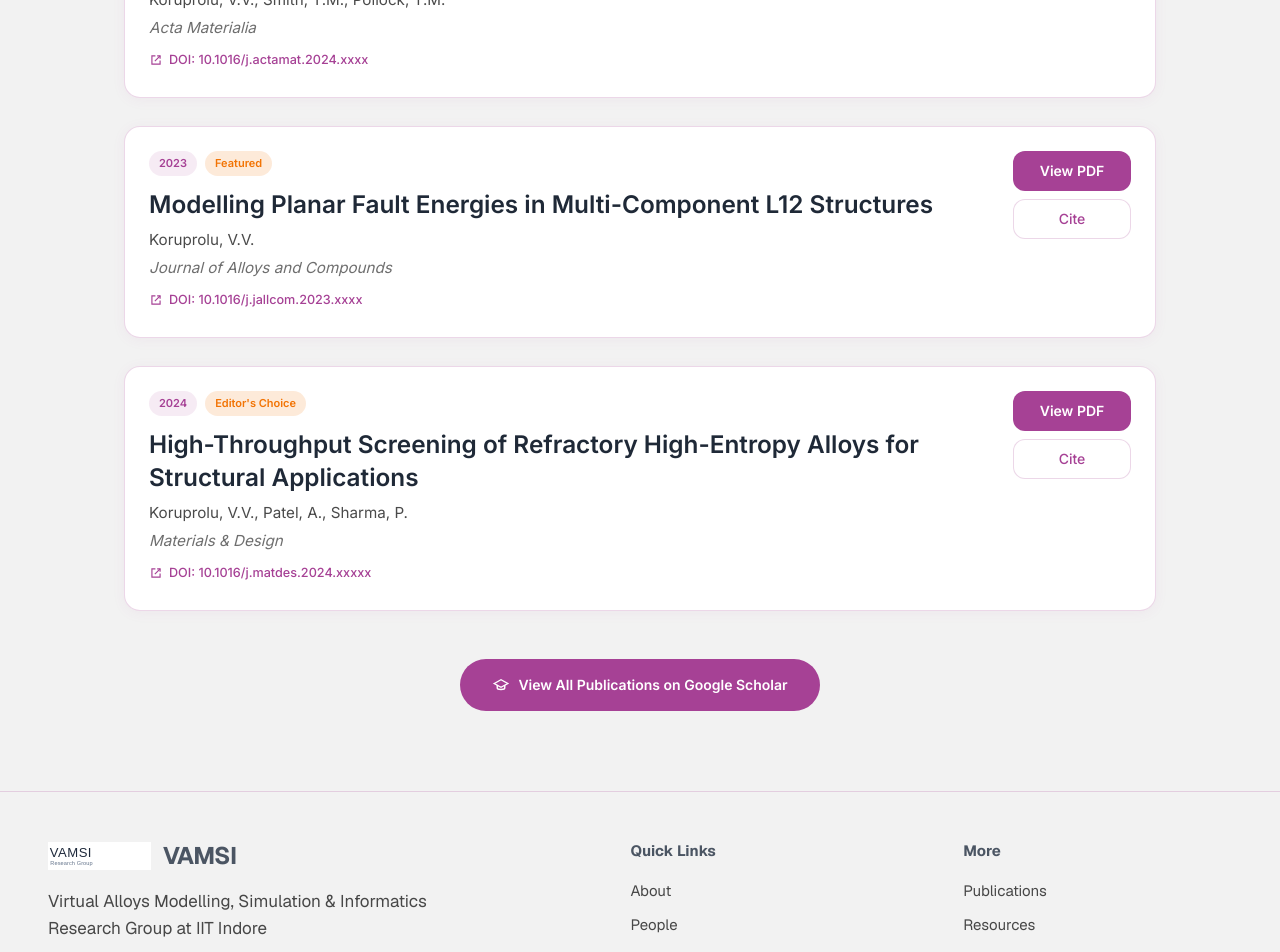
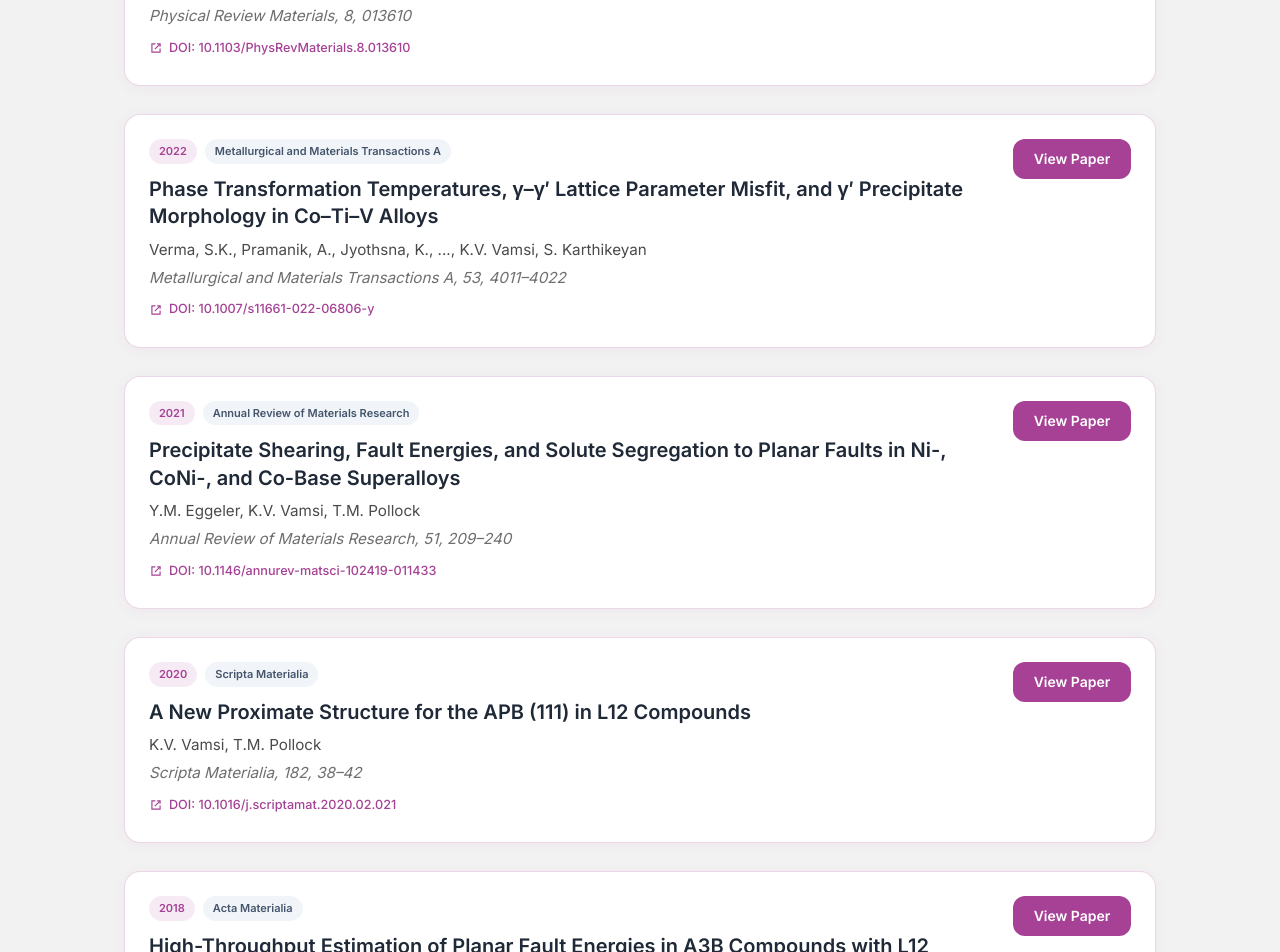
Before and after one commit to mohitgarhewal/Vamsi_Portfolio, a Next.js app: page /publications in a window 1280 px wide. Shown: the part 480-1432 px from the top of the page. Built offline with nearby package versions, Linux system fonts and the light colour scheme.

Commit message:
about deleted, publications added and jrf added

```diff
--- a/src/app/about/page.js
+++ /dev/null
@@ -1,76 +0,0 @@
-import Image from "next/image";
-import Header from "@/components/Header";
-import Footer from "@/components/Footer";
-
-export default function AboutPage() {
-  return (
-    <div className="min-h-screen bg-[#F2F2F2] text-[#0D0D0D]">
-      <Header />
-
-      <main className="mx-auto w-full max-w-[1240px] px-4 py-10 sm:px-6 md:px-8 lg:px-10">
-        <section className="rounded-2xl border border-slate-200 bg-white p-6 shadow-[0_8px_24px_rgba(15,23,42,0.06)] sm:p-8">
-          <h1 className="text-3xl font-bold tracking-tight text-[#1F2937] sm:text-4xl">About</h1>
-
-          <div className="mt-6 flex justify-center">
-            <Image
-              src="/logo.png"
-              alt="VAMSI research group"
-              width={520}
-              height={330}
-              priority
-              className="h-auto w-full max-w-[520px] rounded-2xl border border-slate-200 object-cover shadow-[0_10px_30px_rgba(15,23,42,0.12)]"
-            />
-          </div>
-
-          <div className="mt-5 space-y-6 text-[1.02rem] leading-relaxed text-[#0D0D0D]/85">
-            <p>
-              I am thrilled to introduce the Virtual Alloys Modelling, Simulation &amp; Informatics (VAMSI)
-              Research Group at the Indian Institute of Technology Indore (IITI). We extend a warm invitation
-              to enthusiastic students who are eager to join our innovative research efforts. Our group is
-              committed to advancing the field of materials science and engineering, with a primary focus on
-              comprehending deformation behaviour and developing high-throughput techniques and tailored frameworks
-              for investigating materials suitable for structural applications and beyond. Our ultimate objective
-              is to establish Integrated Computational Materials Engineering (ICME) frameworks that seamlessly
-              combine models across various processes and length scales, along with tools designed to address
-              multi-physics challenges. This integrated approach can potentially revolutionize materials discovery
-              by accelerating the development of innovative materials.
-            </p>
-
-            <p>
-              At the VAMSI Research Group, we aim to tackle fundamental deformation-related issues by integrating
-              physics-based models with underlying phenomenology. We achieve this by employing atomistic simulations,
-              computational thermodynamics, and analytical modelling. Within our research group, we will explore the
-              following key areas:
-            </p>
-
-            <ul className="list-disc space-y-3 pl-6">
-              <li>
-                <span className="font-semibold text-[#1F2937]">Understanding Deformation Mechanisms:</span> We aim
-                to unravel the intricate mechanisms underlying material deformation and develop a mechanistic approach
-                to alloy design. This understanding will guide us in creating materials with enhanced structural
-                integrity.
-              </li>
-              <li>
-                <span className="font-semibold text-[#1F2937]">
-                  High-Throughput Exploration of Complex Composition Domains:
-                </span>{" "}
-                Our group will pioneer high-throughput methods and frameworks to explore intricate and previously
-                uncharted composition domains within Multi-Principal Element Alloys (MPEAs), especially tailored for
-                high-temperature structural applications.
-              </li>
-              <li>
-                <span className="font-semibold text-[#1F2937]">
-                  Integrated Computational Materials Engineering (ICME) Frameworks:
-                </span>{" "}
-                We are dedicated to establishing ICME frameworks that seamlessly integrate models from diverse
-                processes and length scales. Additionally, we will integrate tools to tackle multi-physics problems.
-              </li>
-            </ul>
-          </div>
-        </section>
-      </main>
-
-      <Footer />
-    </div>
-  );
-}
--- a/src/app/resources/page.js
+++ b/src/app/resources/page.js
@@ -40,7 +40,6 @@ const softwareTools = [
     description: "Tools for atomistic dynamics and thermodynamic studies.",
     items: [
       { label: "LAMMPS", href: "https://www.lammps.org/#gsc.tab=0" },
-      { label: "pycalphad", href: "https://pycalphad.org/docs/latest/" },
     ],
   },
   {
--- a/src/components/Header.js
+++ b/src/components/Header.js
@@ -6,7 +6,6 @@ import { AnimatePresence, motion } from "framer-motion";
 import { useEffect, useState } from "react";
 
 const NAV_ITEMS = [
-  { label: "About", href: "/about" },
   { label: "People", href: "/people" },
   { label: "Research", href: "/research" },
   { label: "Projects", href: "/projects" },
--- a/src/components/Hero.js
+++ b/src/components/Hero.js
@@ -22,7 +22,7 @@ export default function Hero() {
           <h1
             className="text-[1.5rem] font-semibold leading-[1.06] tracking-[-0.02em] text-[#1F2937] sm:text-[1.85rem] lg:text-[2.35rem]"
           >
-            Welcome to Virtual Alloys Modelling, Simulation &amp; Informatics
+            Virtual Alloys Modelling, Simulation &amp; Informatics
             (VAMSI) Research Group
           </h1>
 
@@ -73,11 +73,28 @@ export default function Hero() {
 
       <section id="about" className="relative left-1/2 w-screen -translate-x-1/2 scroll-mt-28">
         <div className="mx-auto max-w-[1320px] px-6 py-12 sm:px-8 sm:py-14 lg:py-18">
-          <p className="mx-auto max-w-4xl text-center text-lg font-normal leading-[1.7] tracking-[0.005em] text-[#0D0D0D]/75 sm:text-xl">
-            We develop computational frameworks for the design of advanced
-            alloys by integrating atomistic simulations, thermodynamics, and
-            data-driven approaches across multiple length scales.
-          </p>
+          <div className="mx-auto max-w-4xl space-y-5 text-base font-normal leading-[1.75] text-[#0D0D0D]/75 sm:text-[1.05rem]">
+            <p>
+              I am pleased to introduce the Virtual Alloys Modelling, Simulation &amp; Informatics (VAMSI)
+              Research Group at the Indian Institute of Technology Indore (IITI). We warmly invite motivated
+              and curious students to join our research efforts.
+            </p>
+            <p>
+              Our group focuses on advancing materials science and engineering, with particular emphasis on
+              understanding deformation behaviour and developing high-throughput methods and tailored
+              computational frameworks for structural materials and beyond. A central goal of our work is to
+              establish Integrated Computational Materials Engineering (ICME) frameworks that connect models
+              across multiple processes and length scales, while incorporating tools to address complex
+              multi-physics challenges. This integrated approach has the potential to significantly accelerate
+              materials discovery and design.
+            </p>
+            <p>
+              At VAMSI, we aim to address fundamental questions in deformation by combining physics-based
+              models with underlying phenomenology. Our approach integrates atomistic simulations,
+              computational thermodynamics, analytical modelling, high-throughput modelling, and materials
+              informatics.
+            </p>
+          </div>
         </div>
       </section>
     </>
--- a/src/components/Joining.js
+++ b/src/components/Joining.js
@@ -15,9 +15,9 @@ const opportunities = [
     icon: "microscope",
   },
   {
-    title: "Collaborations",
-    description: "Open to academic and industrial research partnerships",
-    icon: "users",
+    title: "JRF",
+    description: "Junior Research Fellowship for motivated graduates to contribute to cutting-edge atomistic simulations and alloy design projects",
+    icon: "jrf",
   },
 ];
 
--- a/src/components/Publications.js
+++ b/src/components/Publications.js
@@ -11,30 +11,63 @@ const inter = Inter({
 const publications = [
   {
     year: "2024",
-    status: "High Impact",
-    title: "Integrated Computational Approach for Designing High-Temperature Ni-Based Superalloys",
-    authors: "Koruprolu, V.V., Smith, T.M., Pollock, T.M.",
-    journal: "Acta Materialia",
-    doi: "10.1016/j.actamat.2024.xxxx",
-    pdf: "#",
+    status: "Physical Review Materials",
+    title: "Antiphase Boundaries in Intermetallics: Proximate Structures, Formation Energies, and Chemical Stability",
+    authors: "K.V. Vamsi, Ram Seshadri",
+    journal: "Physical Review Materials",
+    volume: "8, 013610",
+    doi: "10.1103/PhysRevMaterials.8.013610",
+    scholarUrl: "https://doi.org/10.1103/PhysRevMaterials.8.013610",
   },
   {
-    year: "2023",
-    status: "Featured",
-    title: "Modelling Planar Fault Energies in Multi-Component L12 Structures",
-    authors: "Koruprolu, V.V.",
-    journal: "Journal of Alloys and Compounds",
-    doi: "10.1016/j.jallcom.2023.xxxx",
-    pdf: "#",
+    year: "2022",
+    status: "Metallurgical and Materials Transactions A",
+    title: "Phase Transformation Temperatures, γ–γ′ Lattice Parameter Misfit, and γ′ Precipitate Morphology in Co–Ti–V Alloys",
+    authors: "Verma, S.K., Pramanik, A., Jyothsna, K., ..., K.V. Vamsi, S. Karthikeyan",
+    journal: "Metallurgical and Materials Transactions A",
+    volume: "53, 4011–4022",
+    doi: "10.1007/s11661-022-06806-y",
+    scholarUrl: "https://doi.org/10.1007/s11661-022-06806-y",
   },
   {
-    year: "2024",
-    status: "Editor's Choice",
-    title: "High-Throughput Screening of Refractory High-Entropy Alloys for Structural Applications",
-    authors: "Koruprolu, V.V., Patel, A., Sharma, P.",
-    journal: "Materials & Design",
-    doi: "10.1016/j.matdes.2024.xxxxx",
-    pdf: "#",
+    year: "2021",
+    status: "Annual Review of Materials Research",
+    title: "Precipitate Shearing, Fault Energies, and Solute Segregation to Planar Faults in Ni-, CoNi-, and Co-Base Superalloys",
+    authors: "Y.M. Eggeler, K.V. Vamsi, T.M. Pollock",
+    journal: "Annual Review of Materials Research",
+    volume: "51, 209–240",
+    doi: "10.1146/annurev-matsci-102419-011433",
+    scholarUrl: "https://doi.org/10.1146/annurev-matsci-102419-011433",
+  },
+  {
+    year: "2020",
+    status: "Scripta Materialia",
+    title: "A New Proximate Structure for the APB (111) in L12 Compounds",
+    authors: "K.V. Vamsi, T.M. Pollock",
+    journal: "Scripta Materialia",
+    volume: "182, 38–42",
+    doi: "10.1016/j.scriptamat.2020.02.021",
+    scholarUrl: "https://doi.org/10.1016/j.scriptamat.2020.02.021",
+  },
+  {
+    year: "2018",
+    status: "Acta Materialia",
+    title: "High-Throughput Estimation of Planar Fault Energies in A3B Compounds with L12 Structure",
+    authors: "K.V. Vamsi, S. Karthikeyan",
+    journal: "Acta Materialia",
+    volume: "145, 532–542",
+    doi: "10.1016/j.actamat.2017.11.051",
+    scholarUrl: "https://doi.org/10.1016/j.actamat.2017.11.051",
+  },
+  {
+    year: "2017",
+    status: "Scripta Materialia",
+    title: "Yield Anomaly in L12 Co3AlxW1−x vis-à-vis Ni3Al",
+    authors: "K.V. Vamsi, S. Karthikeyan",
+    journal: "Scripta Materialia",
+    volume: "130, 269–273",
+    doi: "10.1016/j.scriptamat.2016.11.019",
+    scholarUrl: "https://doi.org/10.1016/j.scriptamat.2016.11.019",
   },
 ];
 
@@ -75,7 +108,7 @@ function ScholarIcon() {
       fill="none"
       stroke="currentColor"
       strokeWidth="1.9"
-      className="h-4.5 w-4.5"
+      className="h-4 w-4"
       aria-hidden="true"
     >
       <path d="m3 10 9-5 9 5-9 5-9-5Z" />
@@ -103,7 +136,7 @@ export default function Publications() {
         <div className="mt-12 space-y-6 md:mt-16 md:space-y-7">
           {publications.map((item, index) => (
             <motion.article
-              key={`${item.title}-${item.year}`}
+              key={`${item.doi}`}
               custom={index}
               variants={cardVariants}
               initial="hidden"
@@ -119,21 +152,23 @@ export default function Publications() {
                     <span className="rounded-full bg-[#BF7AB4]/15 px-2.5 py-1 text-[11px] font-semibold text-[#A64195]">
                       {item.year}
                     </span>
-                    <span className="rounded-full bg-[#F27405]/15 px-2.5 py-1 text-[11px] font-semibold text-[#F27405]">
+                    <span className="rounded-full bg-slate-100 px-2.5 py-1 text-[11px] font-semibold text-slate-600">
                       {item.status}
                     </span>
                   </div>
 
-                  <h3 className="text-[1.34rem] font-semibold leading-snug text-[#1F2937] md:text-[1.52rem]">
+                  <h3 className="text-[1.1rem] font-semibold leading-snug text-[#1F2937] md:text-[1.25rem]">
                     {item.title}
                   </h3>
 
                   <p className="mt-2 text-sm text-[#0D0D0D]/75 md:text-[0.95rem]">{item.authors}</p>
 
-                  <p className="mt-1.5 text-sm italic text-[#0D0D0D]/60 md:text-[0.95rem]">{item.journal}</p>
+                  <p className="mt-1.5 text-sm italic text-[#0D0D0D]/60 md:text-[0.95rem]">
+                    {item.journal}, {item.volume}
+                  </p>
 
                   <a
-                    href={`https://doi.org/${item.doi}`}
+                    href={item.scholarUrl}
                     target="_blank"
                     rel="noopener noreferrer"
                     className="mt-3 inline-flex items-center gap-1.5 text-[0.79rem] font-medium text-[#A64195] transition-colors hover:text-[#964196]"
@@ -145,21 +180,15 @@ export default function Publications() {
 
                 <div className="flex w-full flex-row gap-2 md:w-auto md:min-w-[118px] md:flex-col">
                   <motion.a
-                    href={item.pdf}
+                    href={item.scholarUrl}
+                    target="_blank"
+                    rel="noopener noreferrer"
                     whileHover={{ y: -1 }}
                     transition={{ duration: 0.2, ease: "easeOut" }}
                     className="inline-flex h-10 flex-1 items-center justify-center rounded-xl bg-[#A64195] px-4 text-sm font-semibold text-white transition-colors hover:bg-[#964196] md:flex-none"
                   >
-                    View PDF
+                    View Paper
                   </motion.a>
-                  <motion.button
-                    type="button"
-                    whileHover={{ y: -1 }}
-                    transition={{ duration: 0.2, ease: "easeOut" }}
-                    className="inline-flex h-10 flex-1 items-center justify-center rounded-xl border border-[#BF7AB4]/30 bg-white px-4 text-sm font-medium text-[#A64195] transition-colors hover:bg-[#BF7AB4]/10 md:flex-none"
-                  >
-                    Cite
-                  </motion.button>
                 </div>
               </div>
             </motion.article>
@@ -168,7 +197,9 @@ export default function Publications() {
 
         <div className="mt-10 flex justify-center md:mt-12">
           <motion.a
-            href="#"
+            href="https://scholar.google.com/citations?user=ducGUjAAAAAJ&hl=en"
+            target="_blank"
+            rel="noopener noreferrer"
             whileHover={{ y: -1 }}
             transition={{ duration: 0.22, ease: "easeOut" }}
             className="inline-flex h-12 items-center gap-2 rounded-full bg-[#A64195] px-7 text-sm font-semibold text-white transition-colors hover:bg-[#964196] md:h-13 md:px-8"
```
